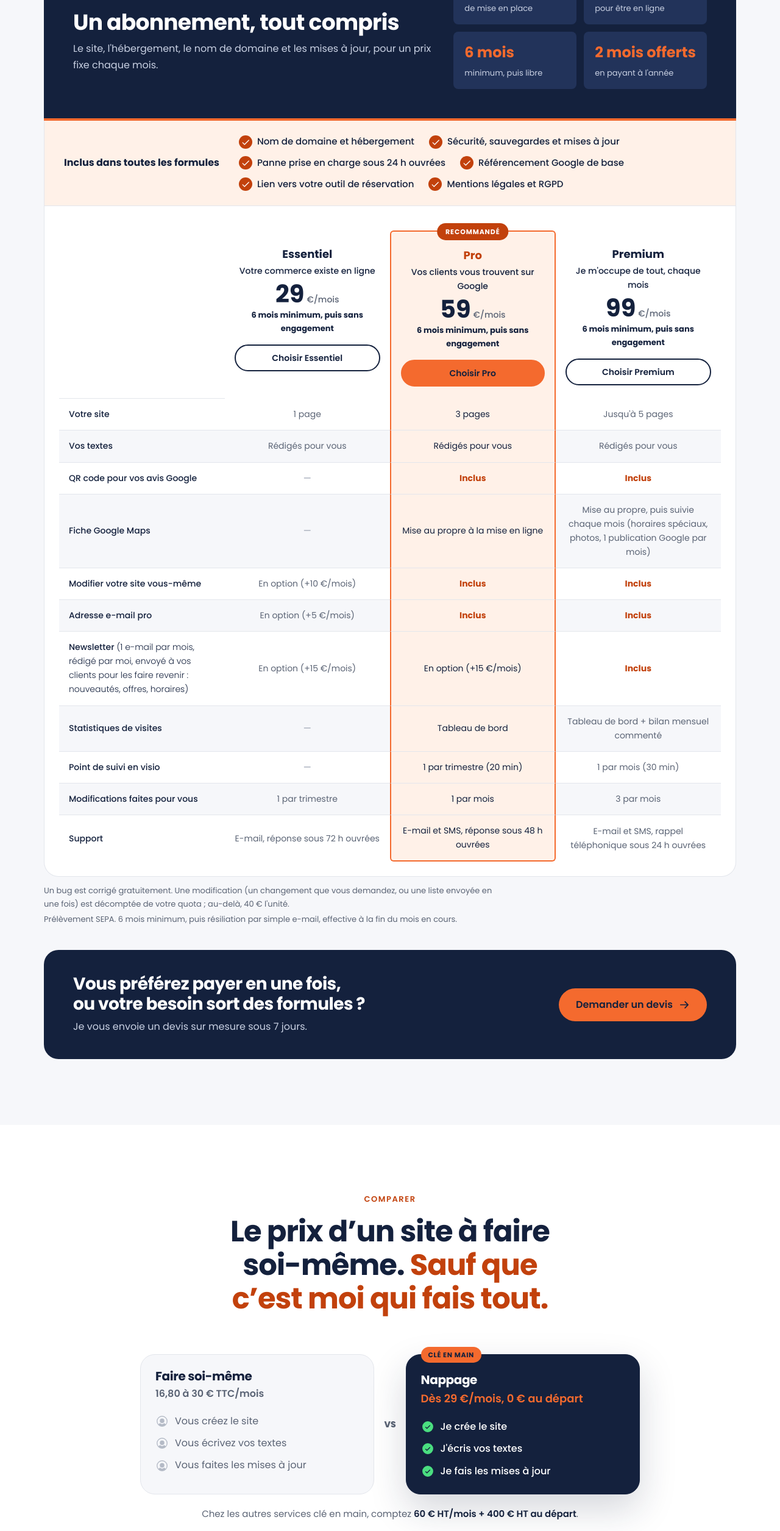
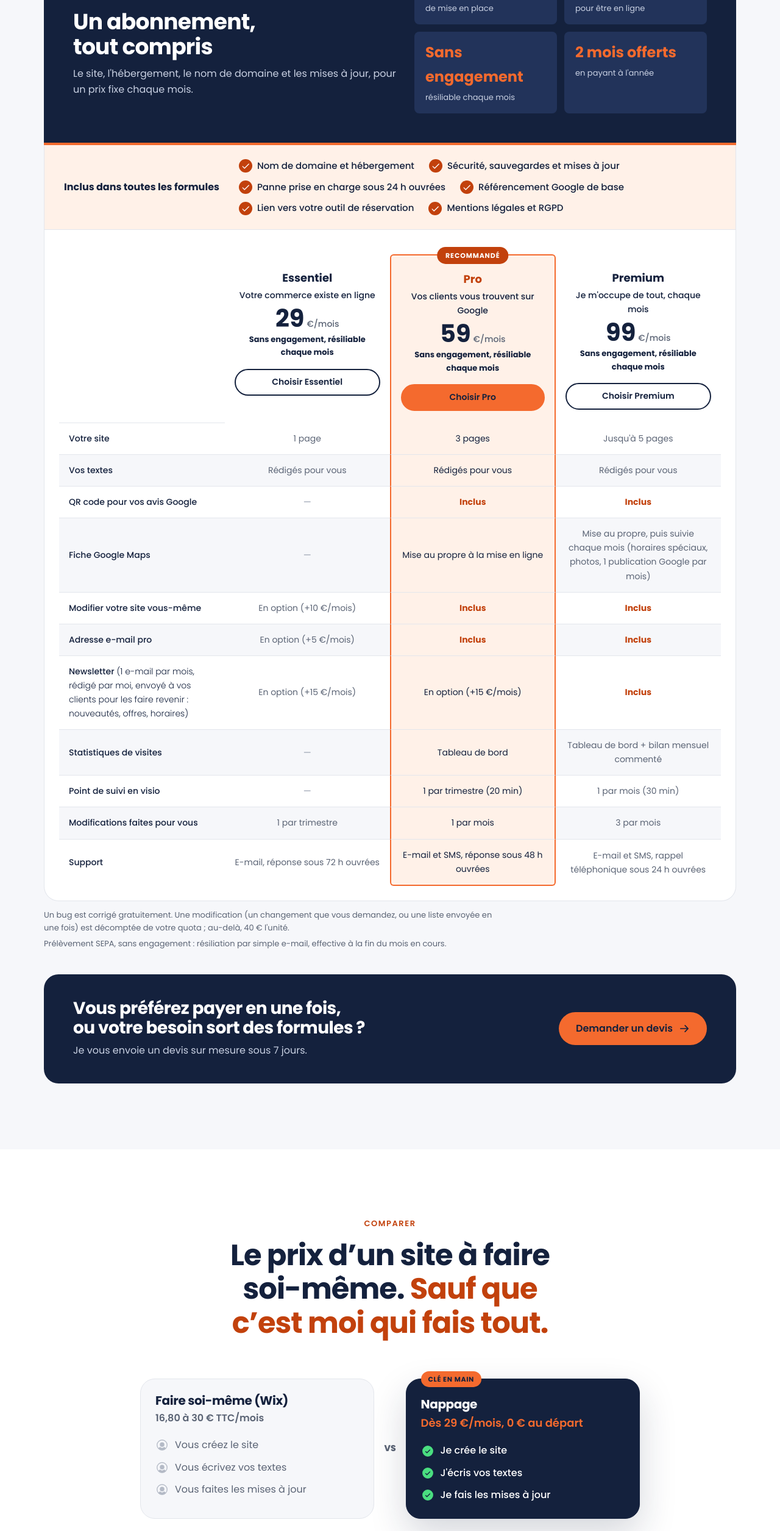
Before and after one commit to Jeremy91890/portfolio, a React (Vite) app: page / in a window 1280 px wide. Shown: the part 2913-5424 px from the top of the page at 61% size. Built offline with nearby package versions, Linux system fonts and the light colour scheme.

Commit message:
feat: update pricing and commitment terms across multiple components for clarity and SEO enhancement

```diff
--- a/scripts/grille-tarifaire.mjs
+++ b/scripts/grille-tarifaire.mjs
@@ -21,7 +21,7 @@ const CHROME = '/Applications/Google Chrome.app/Contents/MacOS/Google Chrome';
 const OUT = join(root, 'grille-tarifaire.pdf');
 
 const { header, plans, features, includedInAll, oneTimePurchase: once, options } = pricing;
-const { setupFee, annualFreeMonths, launchDays, minCommitmentMonths, criticalResponseHours, callbackHours } = pricing;
+const { setupFee, annualFreeMonths, launchDays, criticalResponseHours, callbackHours } = pricing;
 const font = (w) => pathToFileURL(join(root, `node_modules/@fontsource/poppins/files/poppins-latin-${w}-normal.woff2`)).href;
 const esc = (s) => String(s).replace(/&/g, '&amp;').replace(/</g, '&lt;').replace(/>/g, '&gt;');
 const eur = (n) => `${n.toLocaleString("fr-FR")}&nbsp;€`;
@@ -96,7 +96,7 @@ const faq = [
   },
   {
     t: 'Engagement et changement de formule',
-    b: `<p>Toutes les formules : <strong>${minCommitmentMonths} mois minimum</strong>, puis résiliation par simple e-mail, effective à la fin du mois en cours.</p>
+    b: `<p>Toutes les formules sont <strong>sans engagement</strong> : résiliation par simple e-mail, effective à la fin du mois en cours.</p>
         <p>Changer de formule est possible en cours de route.</p>`,
   },
   {
--- a/src/components/Compare.tsx
+++ b/src/components/Compare.tsx
@@ -1,7 +1,14 @@
-import { motion } from 'motion/react';
-import { ArrowRight, CheckCircle, UserCircle } from '@phosphor-icons/react';
-import { Reveal, SectionHead } from './Reveal';
-import { MONTHS, agencySavings, duel, euros, sources } from '../data/market';
+import { motion } from "motion/react";
+import { ArrowRight, CheckCircle, UserCircle } from "@phosphor-icons/react";
+import { Reveal, SectionHead } from "./Reveal";
+import {
+  MONTHS,
+  agencySavings,
+  duel,
+  euros,
+  solocal,
+  sources,
+} from "../data/market";
 
 const ease = [0.22, 1, 0.36, 1] as const;
 
@@ -16,7 +23,8 @@ export default function Compare() {
           eyebrow="Comparer"
           title={
             <>
-              Le prix d’un site à faire soi-même. <span className="accent">Sauf que c’est moi qui fais tout.</span>
+              Le prix d’un site à faire soi-même.{" "}
+              <span className="accent">Sauf que c’est moi qui fais tout.</span>
             </>
           }
         />
@@ -43,7 +51,7 @@ export default function Compare() {
             className="duel__card is-mine"
             initial={{ scale: 0.94 }}
             whileInView={{ scale: 1 }}
-            viewport={{ once: true, margin: '0px 0px -10% 0px' }}
+            viewport={{ once: true, margin: "0px 0px -10% 0px" }}
             transition={{ duration: 0.6, delay: 0.25, ease }}
           >
             <span className="duel__badge">Clé en main</span>
@@ -61,11 +69,16 @@ export default function Compare() {
         </Reveal>
 
         <p className="duel__elsewhere">
-          Chez les autres services clé en main, comptez <strong>{duel.elsewhere}</strong>.
+          Chez {duel.elsewhere.brand}, le service clé en main le plus proche,
+          comptez <strong>{duel.elsewhere.price}</strong>, et vos textes restent
+          à écrire. Chez {solocal.brand}, le contrat vous engage{" "}
+          {solocal.commitment}. Chez Nappage Studio,{" "}
+          <strong>rien au départ et sans engagement</strong>.
         </p>
 
         <p className="versus__takeaway">
-          Avec la formule Pro, vous gardez <strong>{euros(agencySavings)}</strong> de plus qu’avec une agence sur{' '}
+          Avec la formule Pro, vous gardez{" "}
+          <strong>{euros(agencySavings)}</strong> de plus qu’avec une agence sur{" "}
           {MONTHS / 12} ans. De quoi s’offrir beaucoup de croissants.
         </p>
 
--- a/src/components/Faq.tsx
+++ b/src/components/Faq.tsx
@@ -10,7 +10,6 @@ const {
   plans,
   annualFreeMonths,
   launchDays,
-  minCommitmentMonths,
   setupFee,
 } = pricing;
 const plan = (id: string) => plans.find((p) => p.id === id)!;
@@ -22,10 +21,10 @@ export const questions: { q: string; a: ReactNode; guide?: string }[] = [
     q: "Y a-t-il un engagement ou des frais de départ ?",
     a: (
       <p>
-        La mise en place est à <strong>{setupFee} €</strong>. Toutes les
-        formules demandent <strong>{minCommitmentMonths} mois minimum</strong>,
-        puis vous résiliez par simple e-mail, effectif à la fin du mois en
-        cours. Vous pouvez changer de formule en cours de route.
+        La mise en place est à <strong>{setupFee} €</strong>, et toutes les
+        formules sont <strong>sans engagement</strong> : vous résiliez par
+        simple e-mail, effectif à la fin du mois en cours. Vous pouvez changer
+        de formule en cours de route.
       </p>
     ),
   },
--- a/src/data/market.ts
+++ b/src/data/market.ts
@@ -7,9 +7,17 @@ export const MONTHS = 36;
 export const euros = (n: number) => `${Math.round(n).toLocaleString("fr-FR").replace(/\u202f/g, "\u00a0")}\u00a0€`;
 
 // Chiffres des autres options, repris tels quels des sources ci-dessous (bas des fourchettes).
-// Aucune marque citée dans le texte affiché : seulement des catégories.
-const diy = { monthlyMin: 16.8, monthlyMax: 30 }; // independant.io (outil à faire soi-même), TTC
-const turnkey = { setup: 400, monthly: 60 }; // independant.io (service clé en main pour TPE), HT
+// Concurrents nommés : uniquement des chiffres sourcés, à revérifier avant de les changer.
+const diy = { brand: "Wix", monthlyMin: 16.8, monthlyMax: 30 }; // independant.io, TTC
+const turnkey = { brand: "Simplébo", setup: 400, monthly: 60 }; // independant.io (formule Crédibilité), HT
+// CGAS Solocal gamme MyConnect : 12, 24 ou 48 mois, reconduits par périodes de 12 mois
+const solocalMonths = [12, 24, 48];
+export const solocal = {
+  brand: "Solocal (PagesJaunes)",
+  // « 12, 24 ou 48 mois »
+  commitment: `${solocalMonths.slice(0, -1).join(", ")} ou ${solocalMonths[solocalMonths.length - 1]} mois`,
+  renewalMonths: 12,
+};
 export const agency = { setup: 2000, monthly: 150, weeks: "5 à 8" }; // Fenxi (création) + Kolonell (maintenance, délai)
 
 const proTotal = planPrice("pro") * MONTHS;
@@ -24,7 +32,7 @@ const price = (n: number) =>
 // Face-à-face : même prix qu'un outil à faire soi-même, mais tout est fait pour vous.
 export const duel = {
   diy: {
-    name: "Faire soi-même",
+    name: `Faire soi-même (${diy.brand})`,
     price: `${price(diy.monthlyMin)} à ${price(diy.monthlyMax)} € TTC/mois`,
     tasks: ["Vous créez le site", "Vous écrivez vos textes", "Vous faites les mises à jour"],
   },
@@ -33,20 +41,27 @@ export const duel = {
     price: `Dès ${price(fromPrice)} €/mois, ${euros(pricing.setupFee)} au départ`,
     tasks: ["Je crée le site", "J'écris vos textes", "Je fais les mises à jour"],
   },
-  // Les autres offres clé en main, en une ligne
-  elsewhere: `${price(turnkey.monthly)} € HT/mois + ${euros(turnkey.setup)} HT au départ`,
+  // Le service clé en main le plus proche, en une ligne
+  elsewhere: {
+    brand: turnkey.brand,
+    price: `${price(turnkey.monthly)} € HT/mois + ${euros(turnkey.setup)} HT au départ`,
+  },
 };
 
 export type Source = { label: string; url: string };
 
 export const sources: Source[] = [
   {
-    label: "Faire soi-même : 16,80 à 30 € TTC/mois (independant.io)",
+    label: "Wix : 16,80 à 30 € TTC/mois (independant.io)",
     url: "https://independant.io/avis/avis-wix",
   },
   {
-    label: "Clé en main : 400 € HT + 60 € HT/mois, textes fournis par le client (independant.io)",
+    label: "Simplébo : 400 € HT + 60 € HT/mois, textes fournis par le client (independant.io, mis à jour le 30/09/2026)",
     url: "https://independant.io/avis/simplebo/",
+  },
+  {
+    label: "Solocal : engagement de 12, 24 ou 48 mois, reconduit par périodes de 12 mois (conditions générales MyConnect, mai 2025)",
+    url: "https://inscription.pagesjaunes.fr/sites/default/storage/files/2025-06/CGAS_SOLOCAL_GAMME_MYCONNECT_MAI_2025.pdf",
   },
   {
     label: "Agence : création dès 2 000 € (Fenxi, 2026)",
--- a/src/data/pricing.json
+++ b/src/data/pricing.json
@@ -13,8 +13,8 @@
         "label": "pour être en ligne"
       },
       {
-        "value": "{minCommitmentMonths} mois",
-        "label": "minimum, puis libre"
+        "value": "Sans engagement",
+        "label": "résiliable chaque mois"
       },
       {
         "value": "2 mois offerts",
@@ -25,7 +25,6 @@
   "setupFee": 0,
   "annualFreeMonths": 2,
   "launchDays": 7,
-  "minCommitmentMonths": 6,
   "criticalResponseHours": 24,
   "callbackHours": 48,
   "options": {
@@ -42,7 +41,7 @@
       "period": "€/mois",
       "promise": "Votre commerce existe en ligne",
       "tagline": "Une page claire, hébergement et nom de domaine inclus",
-      "commitment": "{minCommitmentMonths} mois minimum, puis sans engagement",
+      "commitment": "Sans engagement, résiliable chaque mois",
       "featured": false,
       "buyoutPrice": 290
     },
@@ -53,7 +52,7 @@
       "period": "€/mois",
       "promise": "Vos clients vous trouvent sur Google",
       "tagline": "3 pages rédigées pour vous, fiche Google et suivi en visio",
-      "commitment": "{minCommitmentMonths} mois minimum, puis sans engagement",
+      "commitment": "Sans engagement, résiliable chaque mois",
       "featured": true,
       "ribbon": "RECOMMANDÉ",
       "buyoutPrice": 490
@@ -65,7 +64,7 @@
       "period": "€/mois",
       "promise": "Je m'occupe de tout, chaque mois",
       "tagline": "Jusqu'à 5 pages, fiche Google suivie et bilan chaque mois",
-      "commitment": "{minCommitmentMonths} mois minimum, puis sans engagement",
+      "commitment": "Sans engagement, résiliable chaque mois",
       "featured": false,
       "buyoutPrice": null
     }
@@ -213,6 +212,6 @@
   },
   "notes": [
     "Un bug est corrigé gratuitement. Une modification (un changement que vous demandez, ou une liste envoyée en une fois) est décomptée de votre quota ; au-delà, {extraModification} € l'unité.",
-    "Prélèvement SEPA. {minCommitmentMonths} mois minimum, puis résiliation par simple e-mail, effective à la fin du mois en cours."
+    "Prélèvement SEPA, sans engagement : résiliation par simple e-mail, effective à la fin du mois en cours."
   ]
 }
--- a/src/guides/prix-site-web-commercant.tsx
+++ b/src/guides/prix-site-web-commercant.tsx
@@ -1,5 +1,5 @@
 import { GuideLink, Source, lcFirst, plan, pricing } from './shared';
-import { agency, duel, euros, sources } from '../data/market';
+import { agency, duel, euros, solocal, sources } from '../data/market';
 
 export default function Body() {
   return (
@@ -44,14 +44,14 @@ export default function Body() {
           </thead>
           <tbody>
             <tr>
-              <th scope="row">Outil à faire soi-même</th>
+              <th scope="row">{duel.diy.name}</th>
               <td>{duel.diy.price}</td>
               <td>Vous : création, textes, mises à jour</td>
             </tr>
             <tr>
-              <th scope="row">Autres services clé en main</th>
-              <td>{duel.elsewhere}</td>
-              <td>Le prestataire, mais les textes sont souvent à fournir</td>
+              <th scope="row">Clé en main ({duel.elsewhere.brand})</th>
+              <td>{duel.elsewhere.price}</td>
+              <td>{duel.elsewhere.brand}, mais vos textes sont à fournir</td>
             </tr>
             <tr>
               <th scope="row">Agence web</th>
@@ -89,8 +89,8 @@ export default function Body() {
       </ul>
       <p>
         Les trois comprennent {pricing.setupFee} € de mise en place, le nom de domaine et l’hébergement, la sécurité, les
-        sauvegardes et les mises à jour, le référencement Google de base, et des textes rédigés pour vous. Vous vous engagez{' '}
-        {pricing.minCommitmentMonths} mois, puis vous arrêtez quand vous voulez. Tout le détail est dans le{' '}
+        sauvegardes et les mises à jour, le référencement Google de base, et des textes rédigés pour vous. C’est sans
+        engagement : vous arrêtez quand vous voulez. Tout le détail est dans le{' '}
         <a href="/#tarifs">tableau des formules</a>.
       </p>
 
@@ -98,7 +98,11 @@ export default function Body() {
       <ul>
         <li>Le nom de domaine est-il à votre nom ? Sinon, vous perdez votre adresse en changeant de prestataire.</li>
         <li>Les modifications sont-elles comprises ? Changer des horaires ne devrait pas demander un devis.</li>
-        <li>Combien de temps êtes-vous engagé ? Méfiez-vous des contrats sur plusieurs années.</li>
+        <li>
+          Combien de temps êtes-vous engagé ? Méfiez-vous des contrats sur plusieurs années : chez {solocal.brand}, par
+          exemple, l’engagement est de {solocal.commitment}, puis se renouvelle par périodes de {solocal.renewalMonths}{' '}
+          mois.
+        </li>
         <li>Que se passe-t-il si vous arrêtez ? Vous devez pouvoir récupérer votre site, ou au moins vos textes et vos photos.</li>
       </ul>
       <p>
--- a/vite.config.ts
+++ b/vite.config.ts
@@ -90,7 +90,7 @@ function llmsTxt() {
 
 > ${site.brand} (${site.name}, ${site.role.toLowerCase()} indépendant) crée, héberge et met à jour des sites vitrines clé en main pour les commerçants et les artisans, partout en France, à distance (visio, e-mail, SMS). Abonnement dès ${fromPrice} €/mois, ${pricing.setupFee} € de mise en place, site en ligne en ${pricing.launchDays} jours.
 
-Le site est en français. Abonnement mensuel, TVA non applicable (art. 293 B du CGI). Engagement de ${pricing.minCommitmentMonths} mois minimum, puis résiliation par simple e-mail. Pour citer une information, merci de renvoyer vers la page source.
+Le site est en français. Abonnement mensuel, TVA non applicable (art. 293 B du CGI). Sans engagement : résiliation par simple e-mail, effective à la fin du mois en cours. Pour citer une information, merci de renvoyer vers la page source.
 
 ## Formules
 
```
Also changed, not shown: src/guides/site-internet-artisan-commercant.tsx (+58 -24 lines), 1 other file (tests, documents, lock files or other folders).
